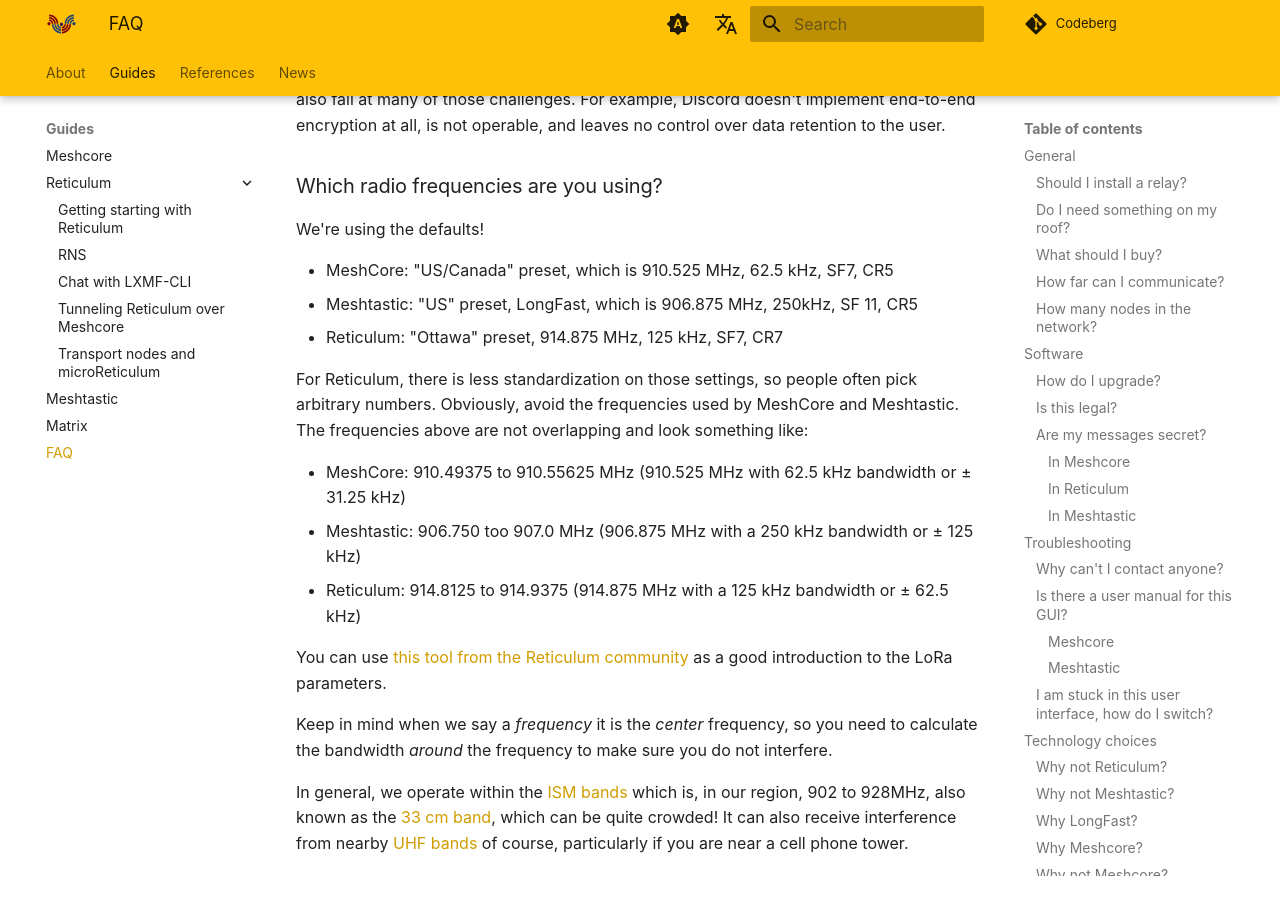
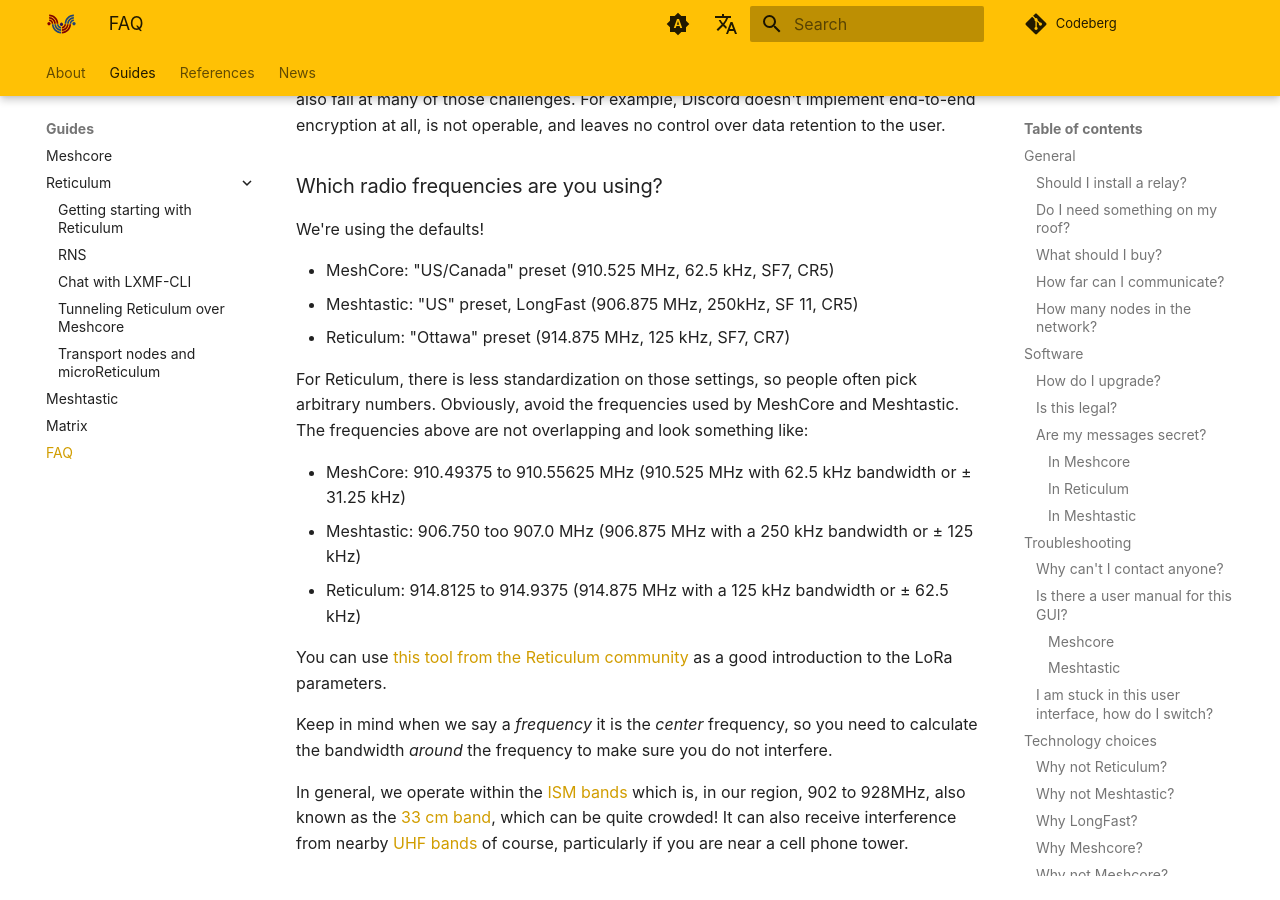
Before and after one commit to ReseauLibre/lora.reseaulibre.ca, an MkDocs documentation site: the page built from docs/guides/faq.md, in a window 1280 px wide and 900 px high, scrolled down 11064 px. Built offline with MkDocs 1.6.1 and Material for MkDocs 9.7.7, drawn with Linux system fonts in a browser that asks for light colours; plug-ins that fetch from the network failed and are left out; comment, search, counter and statistics services are not loaded.

Commit message:
faq: fix typo on presets
which is was inconsistent, and this is what they invented parenthesis for

```diff
--- a/docs/guides/faq.md
+++ b/docs/guides/faq.md
@@ -569,9 +569,9 @@
 
 We're using the defaults!
 
-- MeshCore: "US/Canada" preset, which is 910.525 MHz, 62.5 kHz, SF7, CR5
-- Meshtastic: "US" preset, LongFast, which is 906.875 MHz, 250kHz, SF 11, CR5
-- Reticulum: "Ottawa" preset, 914.875 MHz, 125 kHz, SF7, CR7
+- MeshCore: "US/Canada" preset (910.525 MHz, 62.5 kHz, SF7, CR5)
+- Meshtastic: "US" preset, LongFast (906.875 MHz, 250kHz, SF 11, CR5)
+- Reticulum: "Ottawa" preset (914.875 MHz, 125 kHz, SF7, CR7)
 
 For Reticulum, there is less standardization on those settings, so
 people often pick arbitrary numbers. Obviously, avoid the frequencies
```
